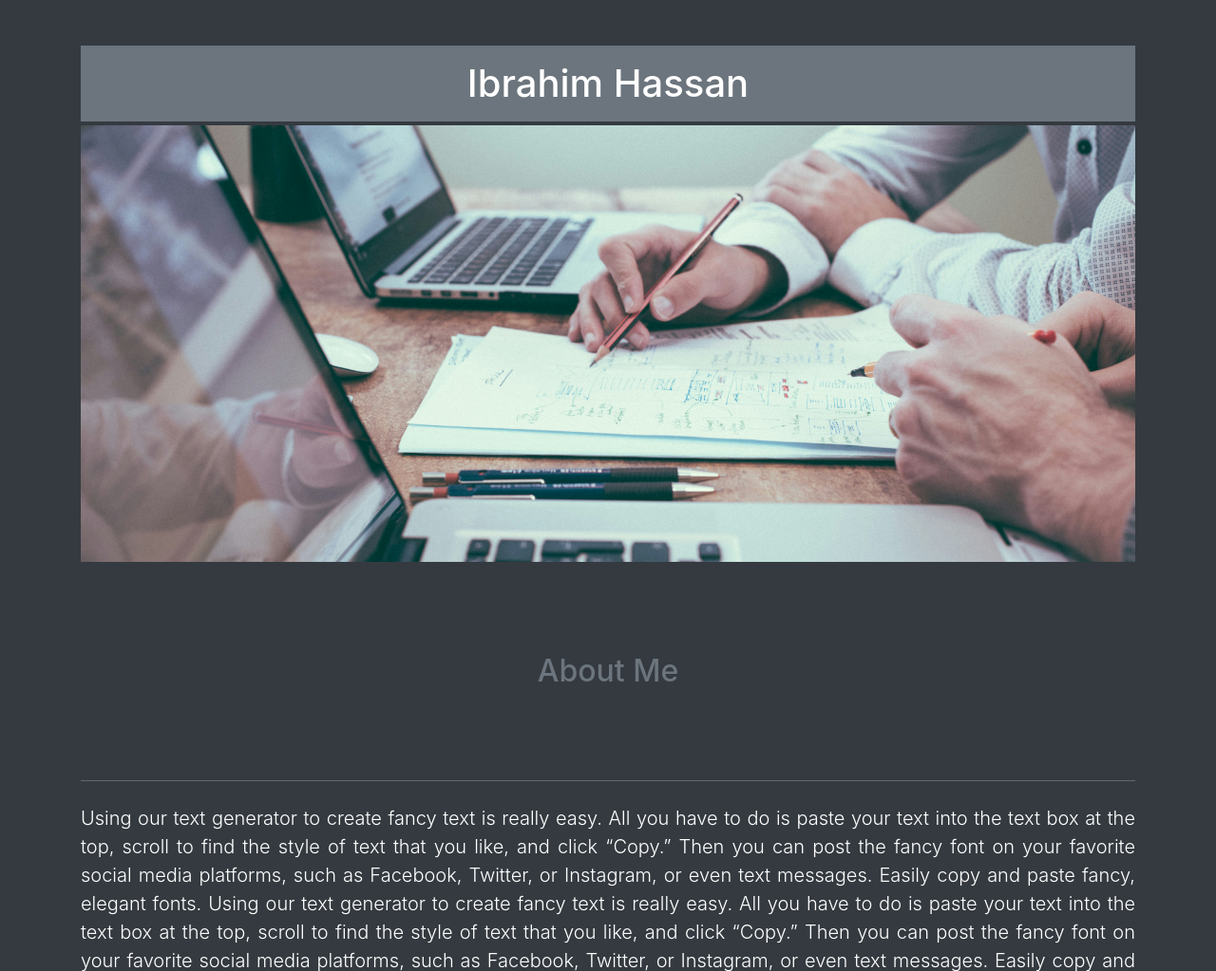
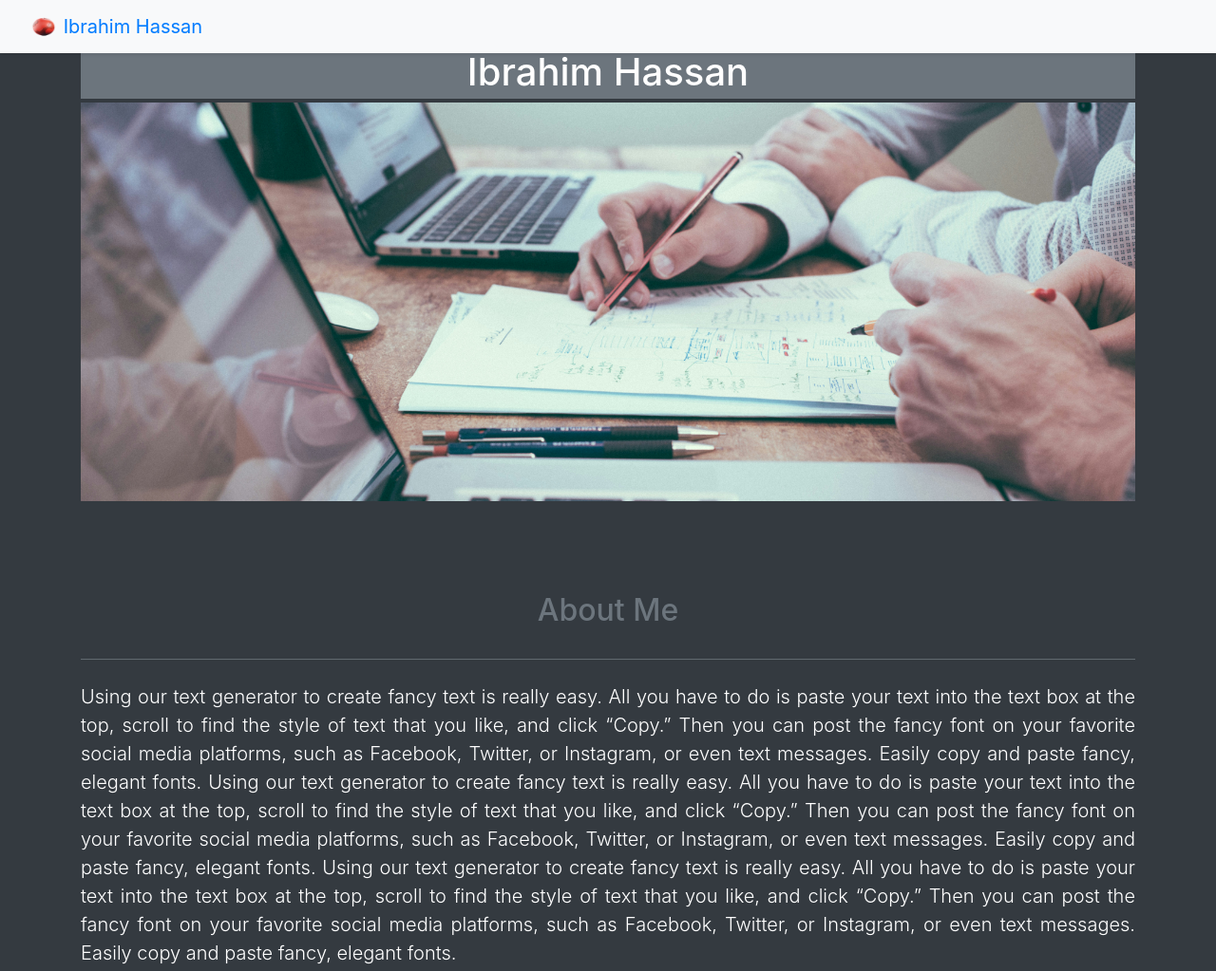
Before and after one commit to coder-1975/ibrahim-hassan-website, a Flask app: page / in a window 1280 px wide. Shown: the top 1023 px of the page at 95% size. Run offline with Flask 3, Linux system fonts and the light colour scheme; some libraries are stand-ins or nearby versions.

Commit message:
add navbar

```diff
--- a/templates/home.html
+++ b/templates/home.html
@@ -1,5 +1,8 @@
 <!DOCTYPE html>
 <html>
+  <!--
+  https://images.unsplash.com/photo-1454165804606-c3d57bc86b40?w=500&auto=format&fit=crop&q=60&ixlib=rb-4.0.3&ixid=M3wxMjA3fDB8MHxzZWFyY2h8MTV8fGNhcmVlcnxlbnwwfHwwfHx8MA%3D%3D
+  -->
   <head>
     <meta charset="utf-8" />
     <meta name="viewport" content="width=device-width, initial-scale=1" />
@@ -17,7 +20,7 @@
     <title>Ibrahim Hassan</title>
     <style>
       #bannar{
-        height:460px;
+        height:420px;
         object-fit:cover;
         width:100%;
       }
@@ -25,9 +28,10 @@
   </head>
   <body class="bg-dark">
     <div class="container bg-dark text-white"">
-      <h1 class="text-center  m-0 p-0 mt-5 mb-1 bg-secondary pt-3 pb-3 ps-0 pe-0 ms-0 me-0 w-100">Ibrahim Hassan</h1>
+      {% include 'nav.html' %}
+      <h1 class="text-center  m-0 p-0 mt-5 mb-1 bg-secondary pt-1 pb-1 ps-0 pe-0 ms-0 me-0 w-100">Ibrahim Hassan</h1>
        <img  src="static/bannar.jpg" id="bannar" alt="bannar" border="0" class="img-fluid">
-        <h2 class="text-center mt-5 mb-5 pb-5 pt-5 text-secondary">About Me</h2>
+        <h2 class="text-center mt-5 mb-2 pb-2 pt-5 text-secondary">About Me</h2>
       <hr class="mt-4 mb-4 bg-secondary"/>
         <p class="lead text-justify">
           Using our text generator to create fancy text is really easy. All you have to do is paste your text into the text box at the top, scroll to find the style of text that you like, and click “Copy.” Then you can post the fancy font on your favorite social media platforms, such as Facebook, Twitter, or Instagram, or even text messages. Easily copy and paste fancy, elegant fonts.
--- /dev/null
+++ b/templates/nav.html
@@ -0,0 +1,8 @@
+<nav class="navbar bg-light shadow-sm fixed-top">
+  <div class="container-fluid">
+    <a class="navbar-brand" href="#">
+      <img src="/static/logo.ico" alt="Logo" width="30" height="24" class="d-inline-block align-text-top">
+      Ibrahim Hassan
+    </a>
+  </div>
+</nav>
```
Also changed, not shown: static/logo.ico (added).
